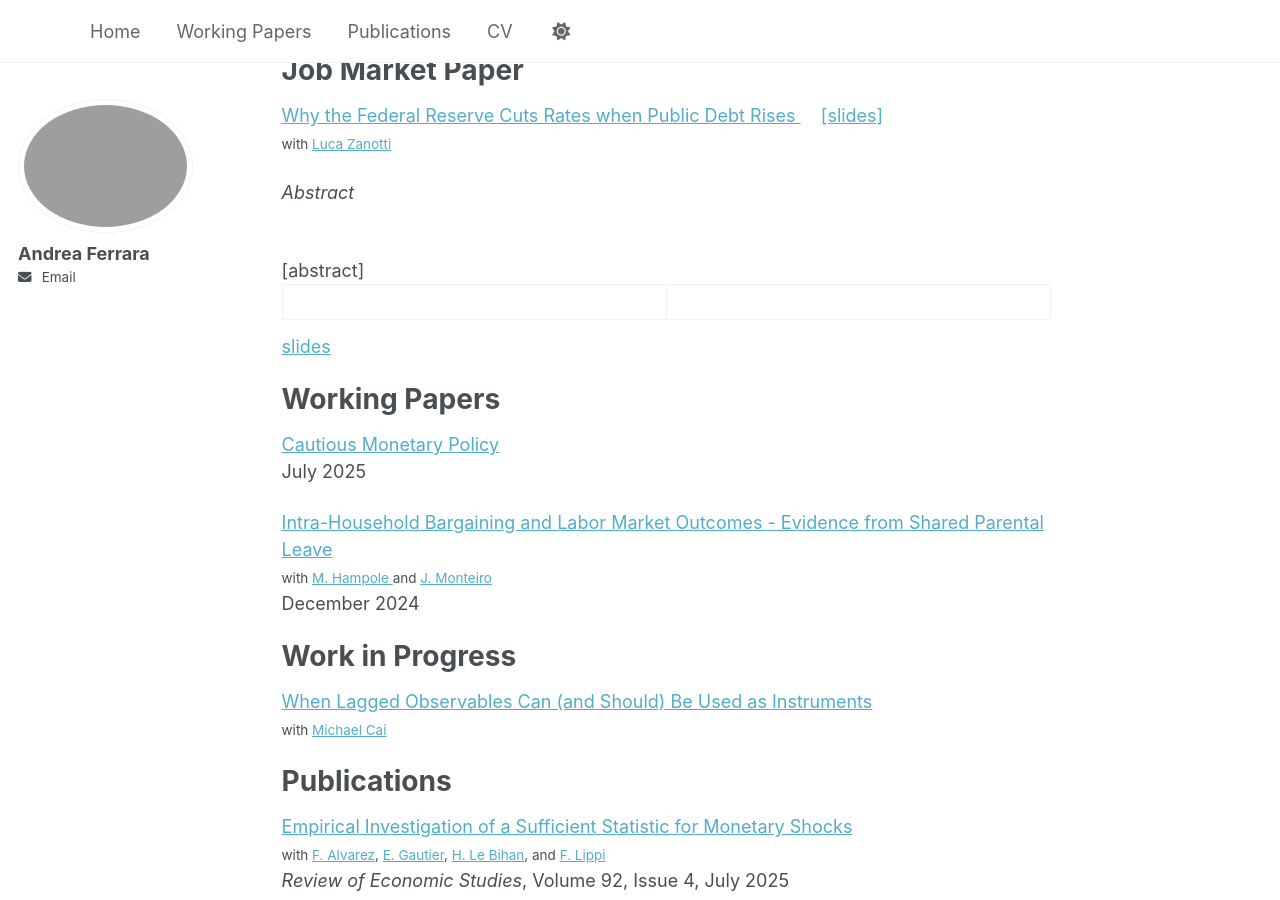
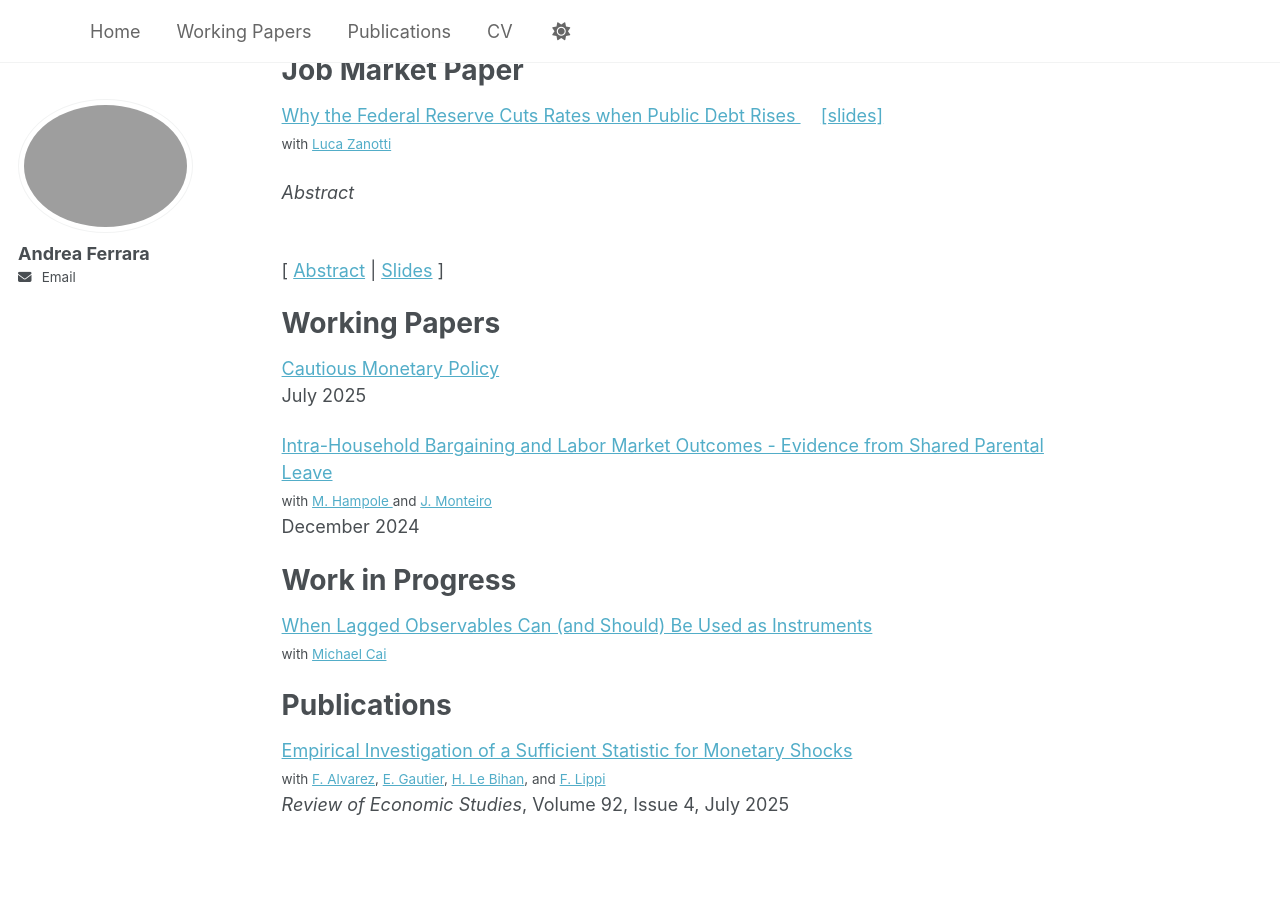
Before and after one commit to AndreaFerrara1997/AndreaFerrara1997.github.io, a Jekyll site: the page built from index.md, in a window 1280 px wide and 900 px high, scrolled down 366 px. Built offline with Jekyll 4.4.1, drawn with Linux system fonts in a browser that asks for light colours; a script that is not in the unit is left out.

Commit message:
Update index.md

```diff
--- a/index.md
+++ b/index.md
@@ -18,7 +18,7 @@ Email: andr.ferrara1@gmail.com
 # Job Market Paper
 <a href="https://andreaferrara1997.github.io/files/JMP_AndreaFerrara.pdf" target="_blank" rel="noopener noreferrer">
 Why the Federal Reserve Cuts Rates when Public Debt Rises
-</a> &nbsp;&nbsp;&nbsp; <a href="JM_Presentation_short" target="_blank" rel="noopener noreferrer">
+</a> &nbsp;&nbsp;&nbsp; <a href="https://andreaferrara1997.github.io/files/JM_Presentation_short.pdf" target="_blank" rel="noopener noreferrer">
 [slides] </a> <br>
 <small>with <a href="https://lzanotti1999.github.io" target="_blank" rel="noopener noreferrer"> Luca Zanotti </a></small>
 <details>
@@ -28,27 +28,15 @@ We document that, conditional on inflation and output, the Federal Reserve lower
 
 <br>
 
-<details style="display:inline;">
-  <summary style="display:inline; list-style:none; cursor:pointer;">
-    [abstract]
-  </summary>
+[ <a href="javascript:void(0)" onclick="document.getElementById('abstract-jmp').style.display =
+document.getElementById('abstract-jmp').style.display === 'none' ? 'block' : 'none';">Abstract</a>
+| <a href="JM_Presentation_short" target="_blank" rel="noopener noreferrer">Slides</a> ]
 
-  <p>
-    We document that, conditional on inflation and output, the Federal Reserve lowers the policy rate when the U.S. public debt-to-GDP ratio rises. To explain this pattern, we develop and estimate a New Keynesian model with shocks to households’ demand for public debt. These shocks generate a negative comovement between public debt and the natural rate. If monetary policy tracks the natural rate, the model rationalizes the negative relationship between debt and the policy rate.
-  </p>
-
-  <p>
-    Consistent with this view, when a novel debt-informed natural rate measure is included in the policy rule, the debt-to-GDP ratio no longer explains variations in the policy rate.
-  </p>
-
-</details>
-
-&nbsp;|&nbsp;
-
-<a href="JM_Presentation_short" target="_blank" rel="noopener noreferrer">
-slides
-</a>
-
+<div id="abstract-jmp" style="display:none;">
+<p>
+We document that, conditional on inflation and output, the Federal Reserve lowers the policy rate when the U.S. public debt-to-GDP ratio rises. To explain this pattern, we develop and estimate a New Keynesian model with shocks to households’ demand for public debt. These shocks generate a negative comovement between public debt and the natural rate.
+</p>
+</div>
 
 # Working Papers
 {% include workingpapers.md %}
```
